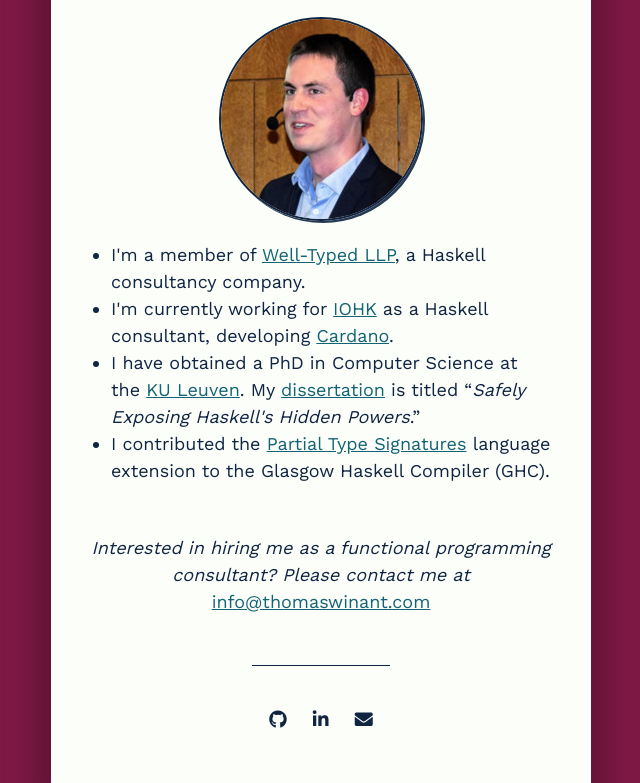
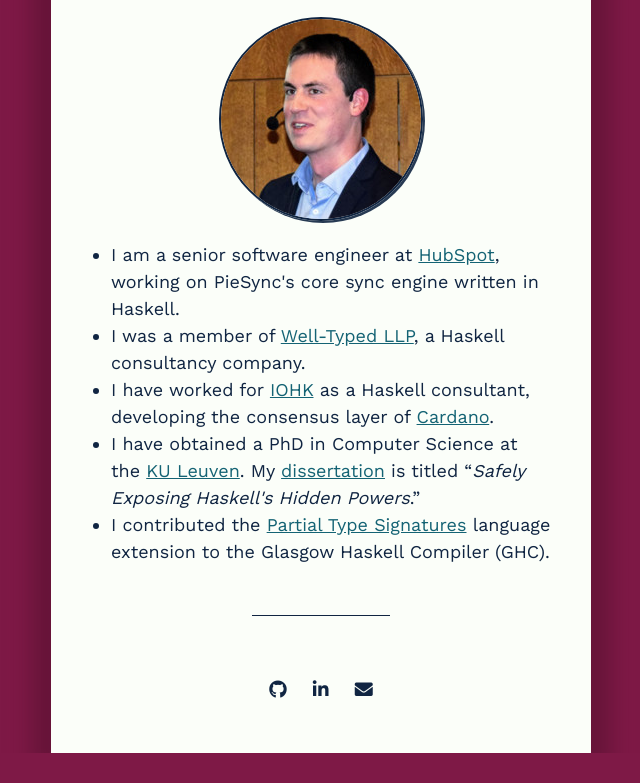
Before and after one commit to mrBliss/mrBliss.github.io, a plain HTML site: page index.html in a window 1280 px wide. Shown: the part 334-1117 px from the top of the page, without its empty margins (319-959 px from the left). After the commit the page ends 1087 px from the top, so only its background shows below. Drawn offline with nearby package versions, Linux system fonts and the light colour scheme.

Commit message:
Add new job

```diff
--- a/index.html
+++ b/index.html
@@ -58,27 +58,19 @@
           padding-left: 2rem;
           clear: both;
       }
-      p.interested {
-          margin: 5rem 0;
-          font-style: italic;
-          text-align: center;
-      }
-      p.interested a {
-          font-style: normal;
-      }
       hr {
           border: 0;
           height: 1px;
           background: #102542;
           width: 30%;
-          margin: 0 auto;
+          margin: 5rem auto;
       }
       ul.social-links {
           text-align: center;
-          margin: 2rem auto 0 auto;
+          margin: 0 auto 0 auto;
           display: block;
           list-style: none;
-          padding: 1rem 0 0 0;
+          padding: 0;
       }
       ul.social-links li {
           display: inline-block;
@@ -94,20 +86,19 @@
   </head>
   <body>
     <main>
-      <h1>I'm <strong>Thomas Winant</strong>, a software consultant living in Belgium</h1>
+      <h1>I'm <strong>Thomas Winant</strong>, a software developer living in Belgium</h1>
 
       <p class="lead">I'm specialised in <strong>functional</strong> programming languages with <strong>strong type systems</strong>, like <a href="https://www.haskell.org/">Haskell</a>, <a href="https://www.scala-lang.org/">Scala</a>, and <a href="https://www.rust-lang.org/">Rust</a>, that allow me to quickly deliver safe, well-tested, complex applications.</p>
 
       <img class="portrait" src="img/portrait.jpg" alt="Portrait" width="200" height="200" />
 
       <ul class="lead">
-        <li>I'm a member of <a href="https://www.well-typed.com/">Well-Typed LLP</a>, a Haskell consultancy company.</li>
-        <li>I'm currently working for <a href="https://iohk.io/">IOHK</a> as a Haskell consultant, developing <a href="https://www.cardano.org/">Cardano</a>.</li>
+        <li>I am a senior software engineer at <a href="https://www.hubspot.com/">HubSpot</a>, working on PieSync's core sync engine written in Haskell.</li>
+        <li>I was a member of <a href="https://www.well-typed.com/">Well-Typed LLP</a>, a Haskell consultancy company.</li>
+        <li>I have worked for <a href="https://iohk.io/">IOHK</a> as a Haskell consultant, developing the consensus layer of <a href="https://www.cardano.org/">Cardano</a>.</li>
         <li>I have obtained a PhD in Computer Science at the <a href="https://distrinet.cs.kuleuven.be/">KU Leuven</a>. My <a href="https://lirias.kuleuven.be/2314645">dissertation</a> is titled &ldquo;<i>Safely Exposing Haskell's Hidden Powers</i>.&rdquo;</li>
         <li>I contributed the <a href="https://downloads.haskell.org/~ghc/latest/docs/html/users_guide/glasgow_exts.html#extension-PartialTypeSignatures">Partial Type Signatures</a> language extension to the Glasgow Haskell Compiler (GHC).</li>
       </ul>
-
-      <p class="interested">Interested in hiring me as a functional programming consultant? Please contact me at <a href="mailto:info@thomaswinant.com">info@thomaswinant.com</a></p>
 
       <hr>
 
```
